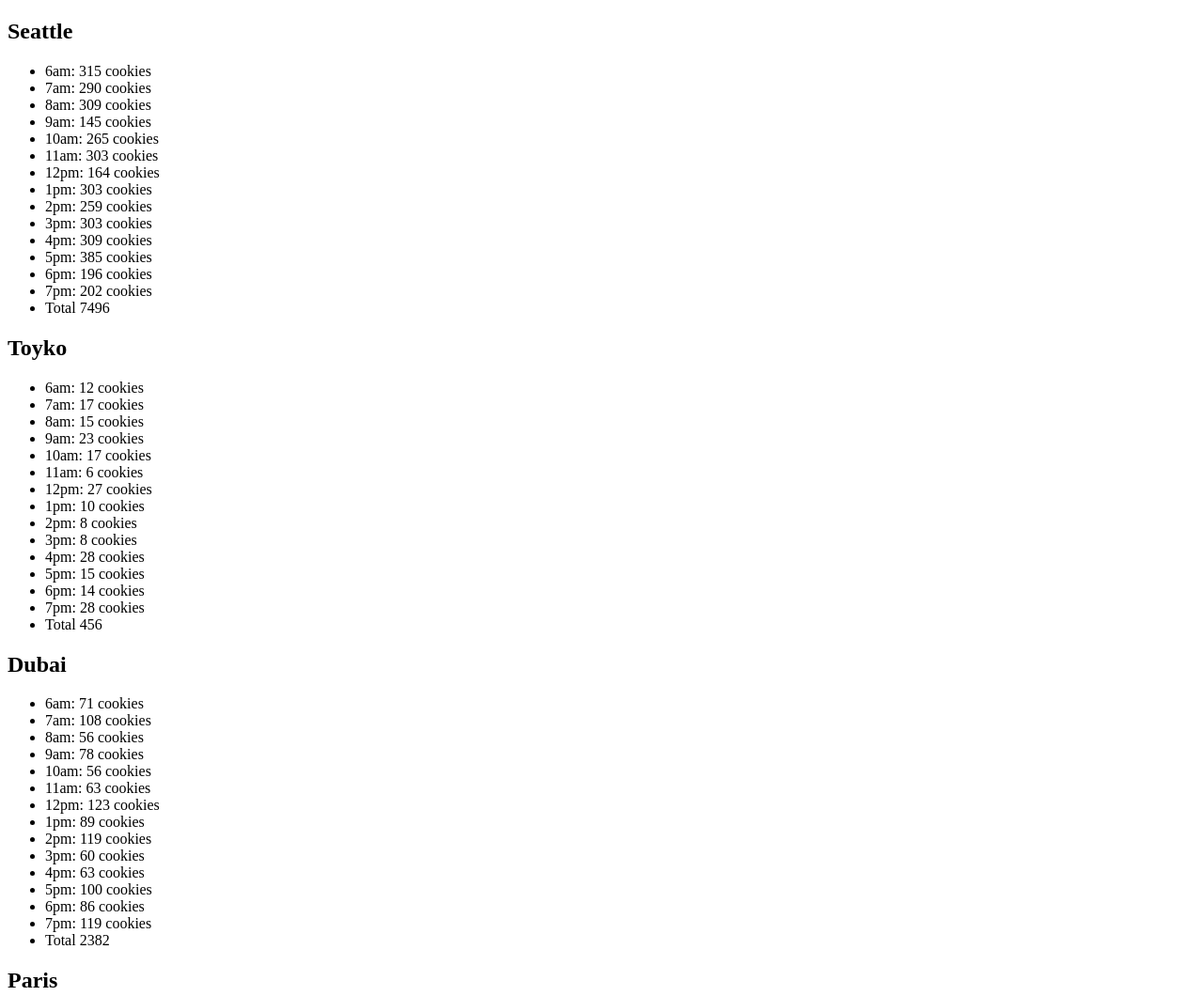
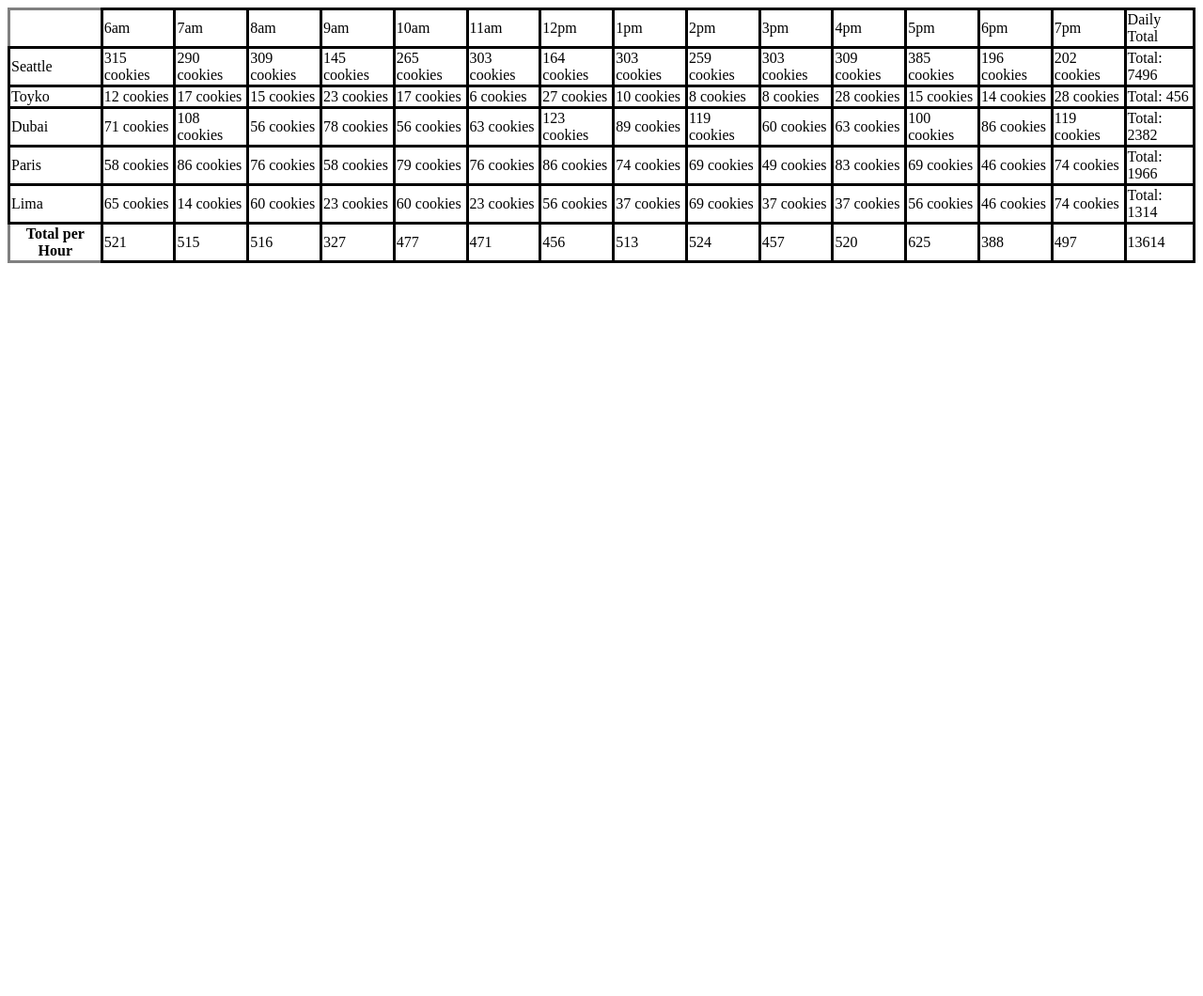
Before and after one commit to Stevenrej/cookie-stand, a plain HTML site: page html/sales.html in a window 1280 px wide. Shown: the top 1060 px of the page at 94% size. After the commit the page ends 800 px from the top, so only its background shows below. Drawn offline with Linux system fonts and the light colour scheme.

Commit message:
finished all of lab minus totals are doubled

```diff
--- a/css/style.css
+++ b/css/style.css
@@ -1,3 +1,11 @@
-h1 {
-  font-family: 'Montserrat', sans-serif;
+table {
+  width: 100%;
+  border-style: solid;
+  border-collapse: collapse;
+  border-spacing: 0;
 }
+
+td {
+
+  border-style: solid;
+}
--- a/html/sales.html
+++ b/html/sales.html
@@ -1,14 +1,15 @@
 <!DOCTYPE html>
 <html lang="en">
-<head>
+  <head>
+  <link rel="stylesheet" href="../css/style.css">
   <meta charset="UTF-8">
   <meta http-equiv="X-UA-Compatible" content="IE=edge">
   <meta name="viewport" content="width=device-width, initial-scale=1.0">
-  <title>Document</title>
+  <title>Sales Numbers</title>
 </head>
 <body>
   <section id="display"></section>
-  <!-- <table id="display"></table> -->
+  <table id="table"></table>
   <script src="../js/app.js"></script>
 </body>
 </html>
--- a/js/app.js
+++ b/js/app.js
@@ -2,10 +2,9 @@
 
 // globalarrays
 
-let hours = ['6am', '7am', '8am', '9am', '10am', '11am', '12pm', '1pm', '2pm', '3pm', '4pm', '5pm', '6pm', '7pm'];
+let hours = ['6am', '7am', '8am', '9am', '10am', '11am', '12pm', '1pm', '2pm', '3pm', '4pm', '5pm', '6pm', '7pm',];
 
 let globalstore = [];
-
 
 
 
@@ -30,28 +29,32 @@ City_build.prototype.getcookie = function () {
 
 City_build.prototype.displaydata = function () {
   this.getcookie();
-  let section = document.getElementById('display');
 
-  let title = document.createElement('h2');
+  let tables = document.getElementById('table');
+  let tablebody = document.createElement('tbody');
+  tables.appendChild(tablebody);
+
+  let tablecookie = document.createElement('tr');
+  tablebody.appendChild(tablecookie);
+
+  let title = document.createElement('td');
   title.innerHTML = this.name;
-  section.appendChild(title);
-
-  let list = document.createElement('ul');
-  section.appendChild(list);
-
-
-  let city = this.name;
+  tablecookie.appendChild(title);
 
 
   for (let i = 0; i < hours.length; i++) {
-    let listelement = document.createElement('li');
-    listelement.innerHTML = `${hours[i]}: ${this.cookiesperhour[i]} cookies`;
-    list.appendChild(listelement);
+
+    let listelement = document.createElement('td');
+    listelement.innerHTML = `${this.cookiesperhour[i]} cookies`;
+    tablecookie.appendChild(listelement);
   }
-  let totals = document.createElement('li');
-  totals.innerHTML = `Total ${this.sumofcookie}`;
-  list.appendChild(totals);
+  let totals = document.createElement('td');
+  totals.innerHTML = `Total: ${this.sumofcookie}`;
+  tablecookie.appendChild(totals);
+
 };
+
+
 
 // contructor
 
@@ -65,6 +68,8 @@ function City_build(name, averagecookie, mincust, maxcust) {
   this.cookiesperhour = [];
   globalstore.push(this);
 }
+
+
 
 
 // random number generator
@@ -81,7 +86,8 @@ new City_build('Dubai', 3.7, 11, 38);
 new City_build('Paris', 2.3, 20, 38);
 new City_build('Lima', 4.6, 2, 16);
 
-// prototypes
+// functions
+
 
 function render_all() {
   for (let i = 0; i < globalstore.length; i++) {
@@ -91,170 +97,52 @@ function render_all() {
   }
 }
 
+
+function headercreate() {
+  let tables = document.getElementById('table');
+  let tablehour = document.createElement('tr');
+  let tablehead = document.createElement('th');
+  tablehead.innerText = '';
+  tablehour.appendChild(tablehead);
+  tables.appendChild(tablehour);
+  for (let i = 0; i < hours.length; i++) {
+    let listhour = document.createElement('td');
+    listhour.innerHTML = `${hours[i]}`;
+    tablehour.appendChild(listhour);
+  }
+  let tableelement = document.createElement('td');
+  tableelement.innerText = 'Daily Total';
+  tablehour.appendChild(tableelement);
+}
+
+function totaltotals() {
+  let tables = document.getElementById('table');
+  let tablefoot = document.createElement('tr');
+  let tabletotal = document.createElement('th');
+  tabletotal.innerText = 'Total per Hour';
+  tablefoot.appendChild(tabletotal);
+  tables.appendChild(tablefoot);
+  for (let i = 0; i < hours.length; i++) {
+    let hourcook = 0;
+    for (let j = 0; j < globalstore.length; j++) {
+      hourcook += globalstore[j].cookiesperhour[i];
+    }
+    let listhour = document.createElement('td');
+    listhour.innerText = hourcook;
+    tablefoot.appendChild(listhour);
+  }
+  let grandtotal = 0;
+  for (let j = 0; j < globalstore.length; j++) {
+    grandtotal += globalstore[j].sumofcookie;
+  }
+  let tableelement = document.createElement('td');
+  tableelement.innerText = grandtotal;
+  tablefoot.appendChild(tableelement);
+}
+
+headercreate();
 render_all();
-
-// city objects
-
-// let Seattle = {
-//   name: 'Seattle',
-//   customers: 0,
-//   cookiesperhour: [],
-//   averagecookie: 6.3,
-//   sumofcookie: 0,
-//   mincust: 23,
-//   maxcust: 65,
-//   getcustomer: function () {
-//     for (let i = 0; i < hours.length; i++) {
-//       let hourcustomer = randomcustomer(this.mincust, this.maxcust);
-//       this.customers = hourcustomer;
-//     }
-//   },
-//   getcookie: function () {
-//     this.getcustomer();
-//     for (let i = 0; i < hours.length; i++) {
-//       let hourcookie = this.averagecookie * this.customers;
-//       let roundedhourcookie = Math.ceil(hourcookie);
-//       this.sumofcookie += roundedhourcookie;
-//       this.cookiesperhour.push(roundedhourcookie);
-//       return this.cookiesperhour;
-//     }
-//   },
-// };
-
-// let Tokyo = {
-//   name: 'Toyko',
-//   customers: 0,
-//   cookiesperhour: [],
-//   sumofcookie: 0,
-//   averagecookie: 1.2,
-//   mincust: 3,
-//   maxcust: 24,
-//   getcustomer: function () {
-//     for (let i = 0; i < hours.length; i++) {
-//       let hourcustomer = randomcustomer(this.mincust, this.maxcust);
-//       this.customers = hourcustomer;
-//     }
-//   },
-//   getcookie: function () {
-//     this.getcustomer();
-//     for (let i = 0; i < hours.length; i++) {
-//       let hourcookie = this.averagecookie * this.customers;
-//       let roundedhourcookie = Math.ceil(hourcookie);
-//       this.sumofcookie += roundedhourcookie;
-//       this.cookiesperhour.push(roundedhourcookie);
-//       return this.cookiesperhour;
-//     }
-//   },
-// };
+totaltotals();
 
 
-// let Dubai = {
-//   name: 'Dubai',
-//   customers: 0,
-//   cookiesperhour: [],
-//   sumofcookie: 0,
-//   averagecookie: 3.7,
-//   mincust: 11,
-//   maxcust: 38,
-//   getcustomer: function () {
-//     for (let i = 0; i < hours.length; i++) {
-//       let hourcustomer = randomcustomer(this.mincust, this.maxcust);
-//       this.customers = hourcustomer;
-//     }
-//   },
-//   getcookie: function () {
-//     this.getcustomer();
-//     for (let i = 0; i < hours.length; i++) {
-//       let hourcookie = this.averagecookie * this.customers;
-//       let roundedhourcookie = Math.ceil(hourcookie);
-//       this.sumofcookie += roundedhourcookie;
-//       this.cookiesperhour.push(roundedhourcookie);
-//       return this.cookiesperhour;
-//     }
-//   },
-// };
-
-
-// let Paris = {
-//   name: 'Paris',
-//   customers: 0,
-//   cookiesperhour: [],
-//   sumofcookie: 0,
-//   averagecookie: 2.3,
-//   mincust: 20,
-//   maxcust: 38,
-//   getcustomer: function () {
-//     for (let i = 0; i < hours.length; i++) {
-//       let hourcustomer = randomcustomer(this.mincust, this.maxcust);
-//       this.customers = hourcustomer;
-//     }
-//   },
-//   getcookie: function () {
-//     this.getcustomer();
-//     for (let i = 0; i < hours.length; i++) {
-//       let hourcookie = this.averagecookie * this.customers;
-//       let roundedhourcookie = Math.ceil(hourcookie);
-//       this.sumofcookie += roundedhourcookie;
-//       this.cookiesperhour.push(roundedhourcookie);
-//       return this.cookiesperhour;
-//     }
-//   },
-// };
-
-
-// let Lima = {
-//   name: 'Lima',
-//   customers: 0,
-//   cookiesperhour: [],
-//   sumofcookie: 0,
-//   averagecookie: 4.6,
-//   mincust: 2,
-//   maxcust: 16,
-//   getcustomer: function () {
-//     for (let i = 0; i < hours.length; i++) {
-//       let hourcustomer = randomcustomer(this.mincust, this.maxcust);
-//       this.customers = hourcustomer;
-//     }
-//   },
-//   getcookie: function () {
-//     this.getcustomer();
-//     for (let i = 0; i < hours.length; i++) {
-//       let hourcookie = this.averagecookie * this.customers;
-//       let roundedhourcookie = Math.ceil(hourcookie);
-//       this.sumofcookie += roundedhourcookie;
-//       this.cookiesperhour.push(roundedhourcookie);
-//       return this.cookiesperhour;
-//     }
-//   },
-// };
-
-// let storearray = [Seattle, Tokyo, Dubai, Paris, Lima];
-
-// const displaydata = function () {
-//   let section = document.getElementById('display');
-//   for (let i = 0; i < storearray.length; i++) {
-
-//     let title = document.createElement('h2');
-//     title.innerHTML = storearray[i].name;
-//     section.appendChild(title);
-
-//     let list = document.createElement('ul');
-//     section.appendChild(list);
-
-//     let totals = document.createElement('li');
-//     totals.innerhtml = 'Total';
-//     section.appendChild(totals);
-
-//     let city = storearray[i];
-
-
-//     for (let i = 0; i < hours.length; i++) {
-//       city.getcookie();
-//       let listelement = document.createElement('li');
-//       listelement.innerHTML = `${hours[i]}: ${city.cookiesperhour[i]} cookies`;
-//       list.appendChild(listelement);
-//     }
-//   }
-// };
-
-// displaydata();
+console.log(globalstore);
```
Also changed, not shown: html/index.html (+1 -1 lines).
